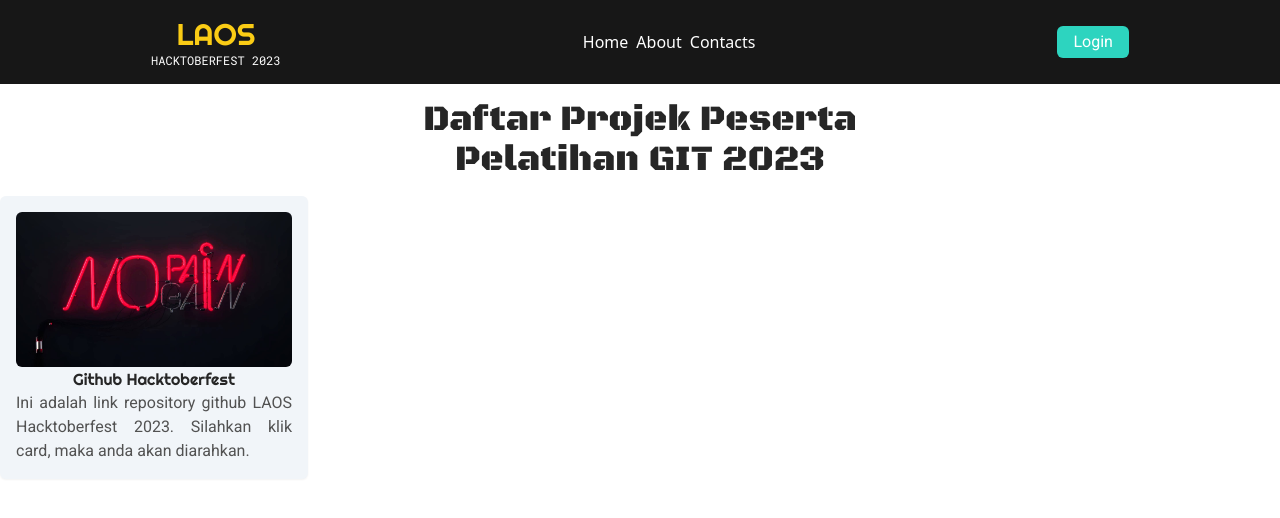
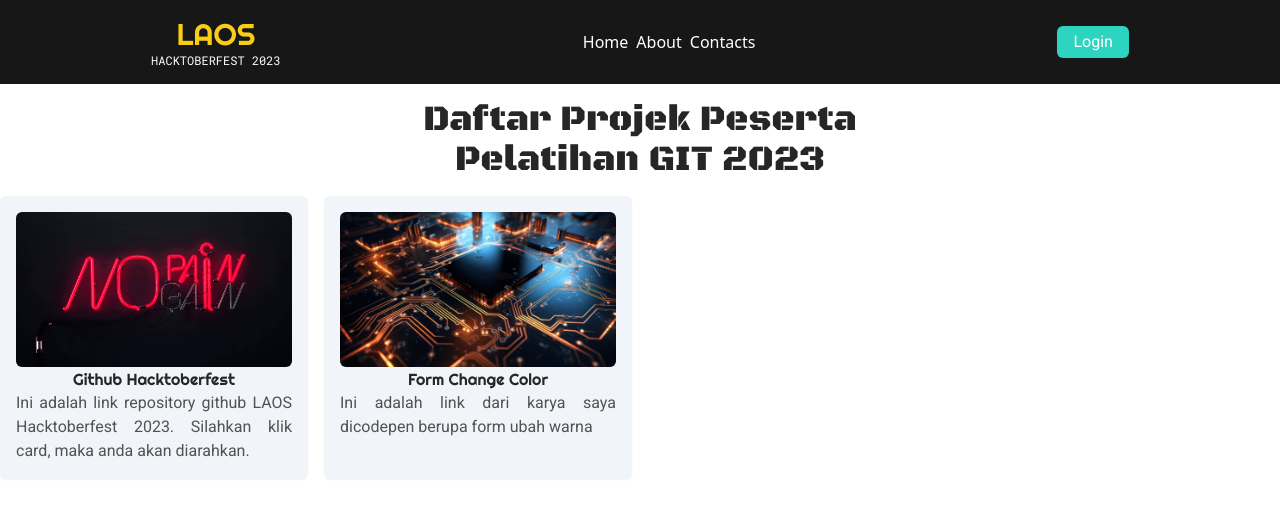
Before and after one commit to UKM-LAOS/Hacktoberfest-LAOS-2023, a React (Vite) app: page / in a window 1280 px wide. Shown: the top 518 px of the page. Built offline with nearby package versions, Linux system fonts and the light colour scheme.

Commit message:
Menambahkan Card

```diff
--- a/src/App.jsx
+++ b/src/App.jsx
@@ -15,6 +15,12 @@ function App() {
           imagepath="/images/example.jpg"
           description="Ini adalah link repository github LAOS Hacktoberfest 2023. Silahkan klik card, maka anda akan diarahkan."
         />
+        <ProjectCard
+          link="https://codepen.io/ilfandika/full/mdBMNZK"
+          title="Form Change Color"
+          imagepath="/images/232410103057.jpg"
+          description="Ini adalah link dari karya saya dicodepen berupa form ubah warna"
+        />
       </section>
     </>
   );
```
Also changed, not shown: public/images/232410103057.jpg (added).
